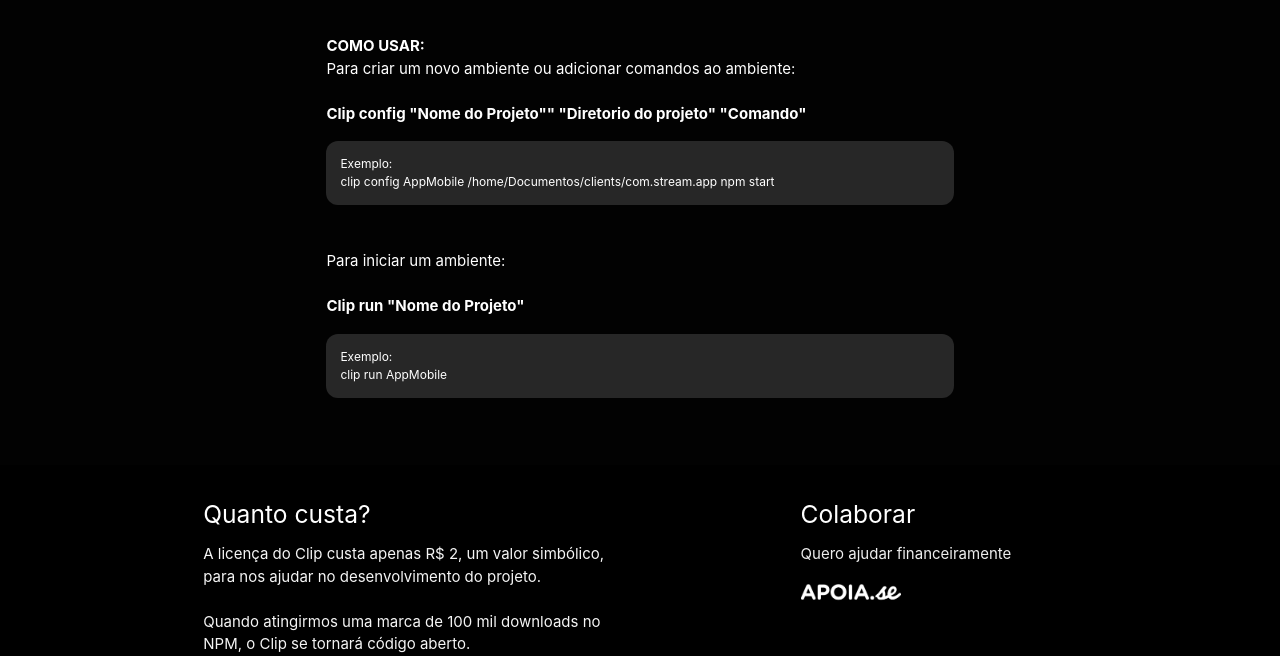
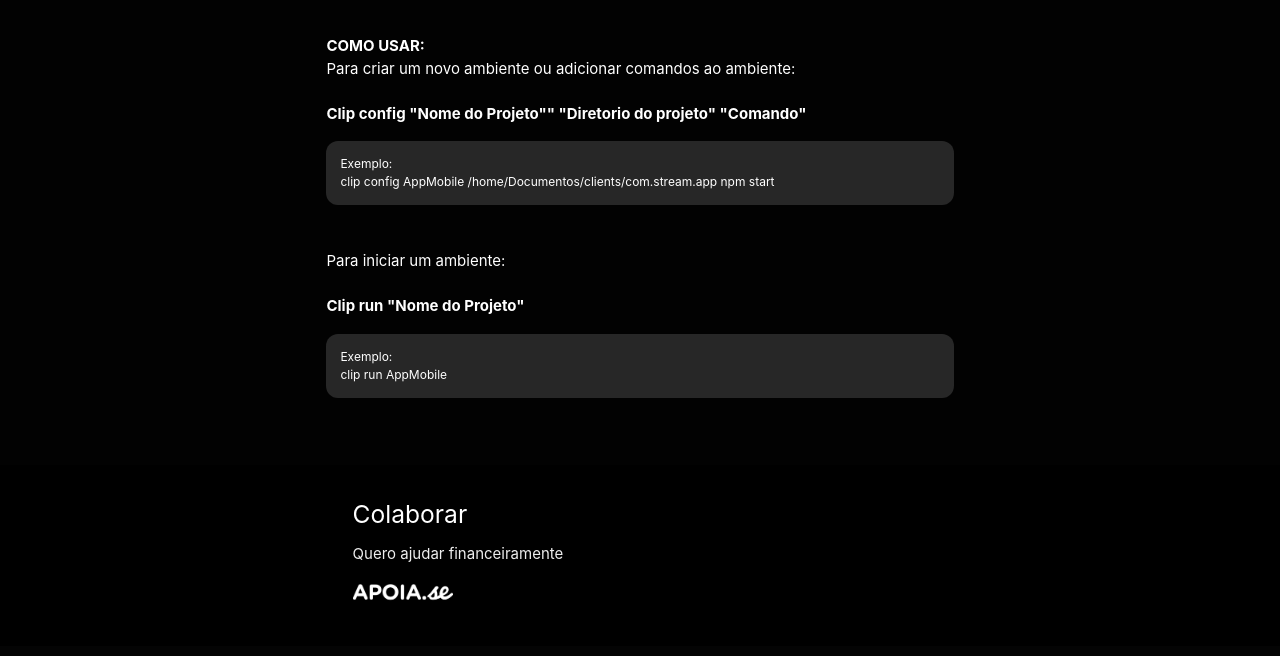
Before and after one commit to clipjs/clip-cli, a website: page DOCUMENTAÇÃO/Site/index.html in a window 1280 px wide. Shown: the part 876-1532 px from the top of the page. Drawn offline with nearby package versions, Linux system fonts and the light colour scheme; files whose address does not match are found by name.

Commit message:
removendo dependencia desnecessaria

```diff
--- a/DOCUMENTAÇÃO/Site/index.html
+++ b/DOCUMENTAÇÃO/Site/index.html
@@ -104,11 +104,11 @@
 <footer class="page-footer black">
       <div class="container">
             <div class="row">
-              <div class="col l6 s12">
+         <!--      <div class="col l6 s12">
                 <h5 class="">Quanto custa?</h5>
                 <p class="grey-text text-lighten-4">A licença do Clip custa apenas R$ 2, um valor simbólico, para nos ajudar no desenvolvimento do projeto.
                   <br/> <br/>Quando atingirmos uma marca de 100 mil downloads no NPM, o Clip se tornará código aberto.</p>
-              </div>
+              </div> -->
               <div class="col l4 offset-l2 s12">
                 <h5 class="">Colaborar</h5>
                 <ul><!--
--- a/package.json
+++ b/package.json
@@ -20,7 +20,6 @@
   "preferGlobal": "true",
   "dependencies": {
     "child_process": "^1.0.2",
-    "fs": "0.0.1-security",
-    "mongodb": "^3.1.4"
+    "fs": "0.0.1-security"
   }
 }
```
